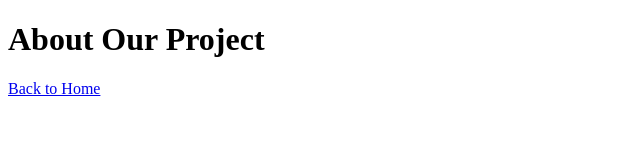
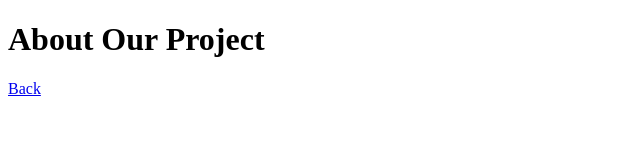
Before and after one commit to Lv01Becks/netflix, a plain HTML site: page about.html in a window 1280 px wide. Shown: the full height of the page, 0-640 px from the left. Drawn offline with Linux system fonts and the light colour scheme.

Commit message:
fixed the links in index.html and about.html

```diff
--- a/about.html
+++ b/about.html
@@ -7,6 +7,6 @@
 </head>
 <body>
     <h1>About Our Project</h1>
-    <a href="index.html">Back to Home</a>
+    <a href="index.html">Back</a>
 </body>
 </html>
```
Also changed, not shown: index.html (+1 -1 lines).
